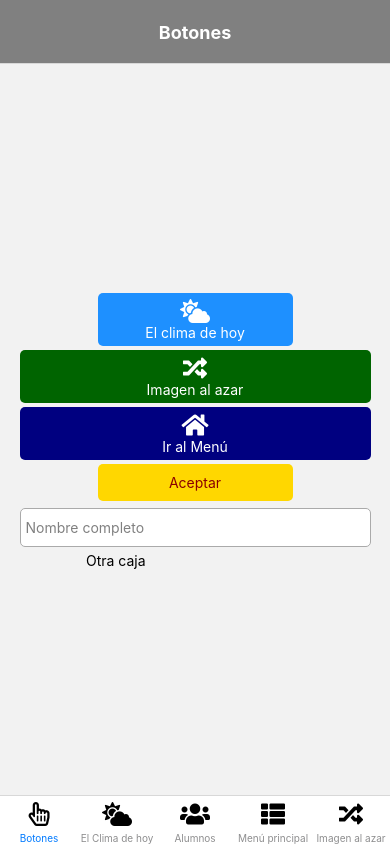
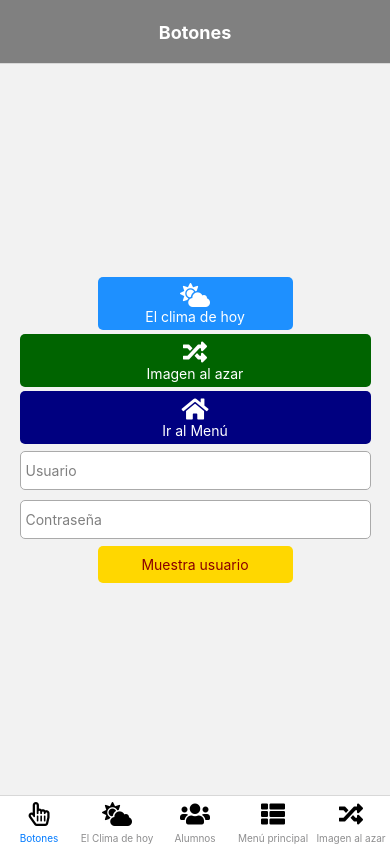
Before and after one commit to danielvazquez-utp/react-native-notas, a React Native app: screen /Buttons in a window 390 px wide. Built offline with nearby package versions, Linux system fonts and the light colour scheme.

Commit message:
Propiedades agregadas a Componente TextBox

```diff
--- a/src/components/TextBox.js
+++ b/src/components/TextBox.js
@@ -1,7 +1,7 @@
 import React from 'react';
 import { StyleSheet, Text, View, TextInput } from 'react-native';
 
-const TextBox = ({ c='gray', w='90%', mv=2, mh=2, pv=1, ph=1, bdc='#AAA', bgc='#FFF', place='Escribir aquí', value='', onChangeT } ) => {
+const TextBox = ({ c='gray', w='90%', mv=2, mh=2, pv=1, ph=1, bdc='#AAA', bgc='#FFF', place='Escribir aquí', value='', onChangeT, pass=false, kb='default' } ) => {
   return (
     <TextInput
         style = {{
@@ -19,6 +19,8 @@ const TextBox = ({ c='gray', w='90%', mv=2, mh=2, pv=1, ph=1, bdc='#AAA', bgc='#
         placeholder={ place }
         value={ value }
         onChangeText= { onChangeT }
+        secureTextEntry={pass}
+        keyboardType={kb}
     />
   )
 }
--- a/src/screens/ButtonScreen.js
+++ b/src/screens/ButtonScreen.js
@@ -8,13 +8,18 @@ import TextButton from '../components/TextButton';
 const ButtonScreen = ( {navigation} ) => {
 
   const [nombre, setNombre] = useState('');
+  const [contra, setContra] = useState('');
 
   const mensaje = () => {
     alert('Hola');
   }
 
+  const getNombre = () => {
+    alert(nombre)
+  }
+
   const handleChange = ( text ) => {
-    setNombre(...nombre + text);
+    setNombre(text);
     console.log(nombre);
   }
 
@@ -58,25 +63,34 @@ const ButtonScreen = ( {navigation} ) => {
         funct = {irMenu}
       />
 
-      <TextButton
-        text='Aceptar'
-        text_c='darkred'
-        bgc='gold'
-        pdv={10}
-      />
-
       <TextBox
-        place='Nombre completo'
+        place='Usuario'
         mv={5}
         pv={10}
         ph={5}
         c='gray'
-        onChangeT= { handleChange }
+        onChangeT= { setNombre }
+        value={ nombre }
+        kb='email-address'
       />
 
-      <TextInput
-        placeholder='Otra caja'
-        onChangeText={ setNombre }
+      <TextBox
+        place='Contraseña'
+        mv={5}
+        pv={10}
+        ph={5}
+        c='gray'
+        onChangeT= { setContra }
+        value={ contra }
+        pass={true}
+      />
+
+      <TextButton
+        text='Muestra usuario'
+        text_c='darkred'
+        bgc='gold'
+        pdv={10}
+        funct = { getNombre }
       />
 
     </View>
```
